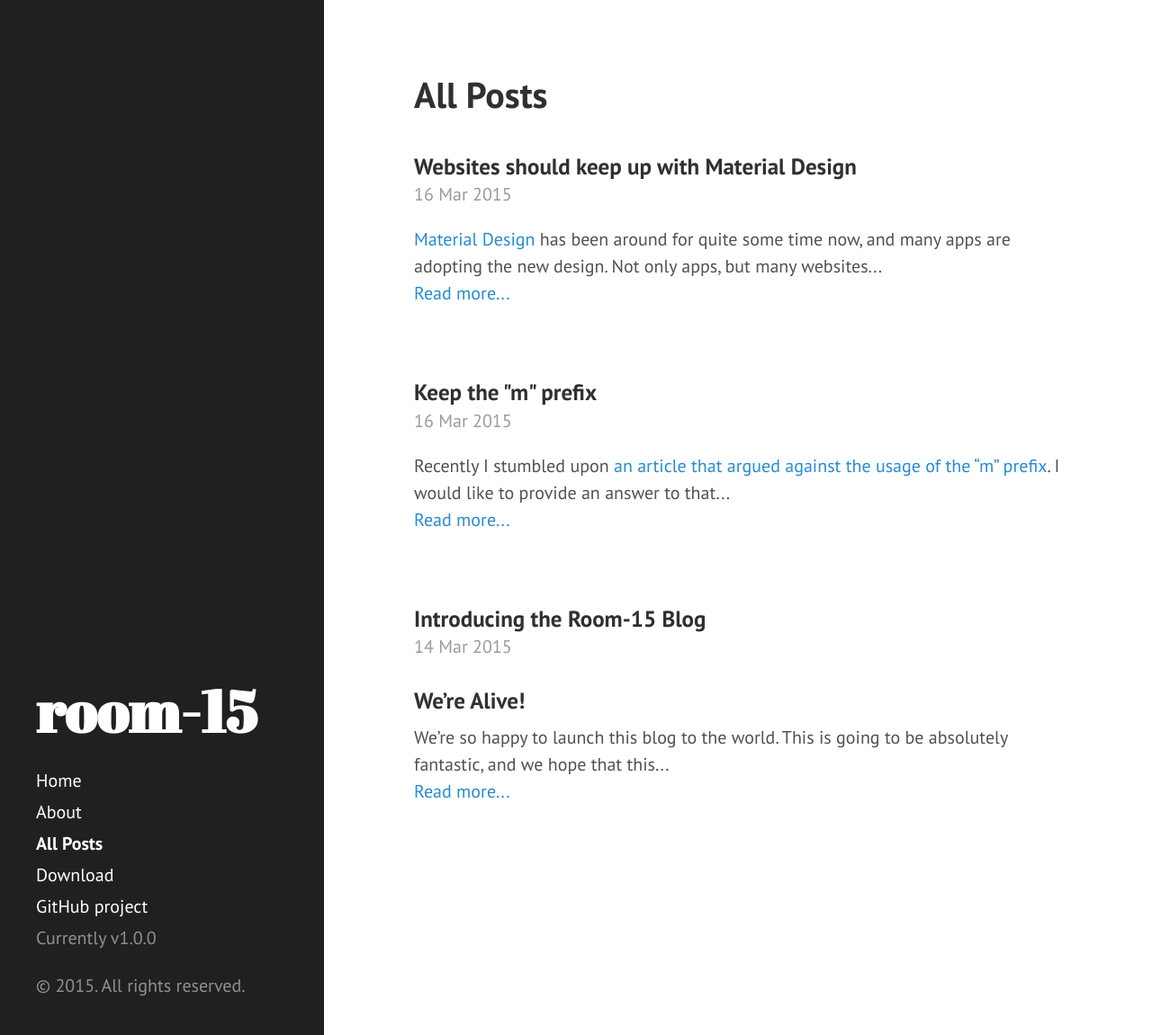
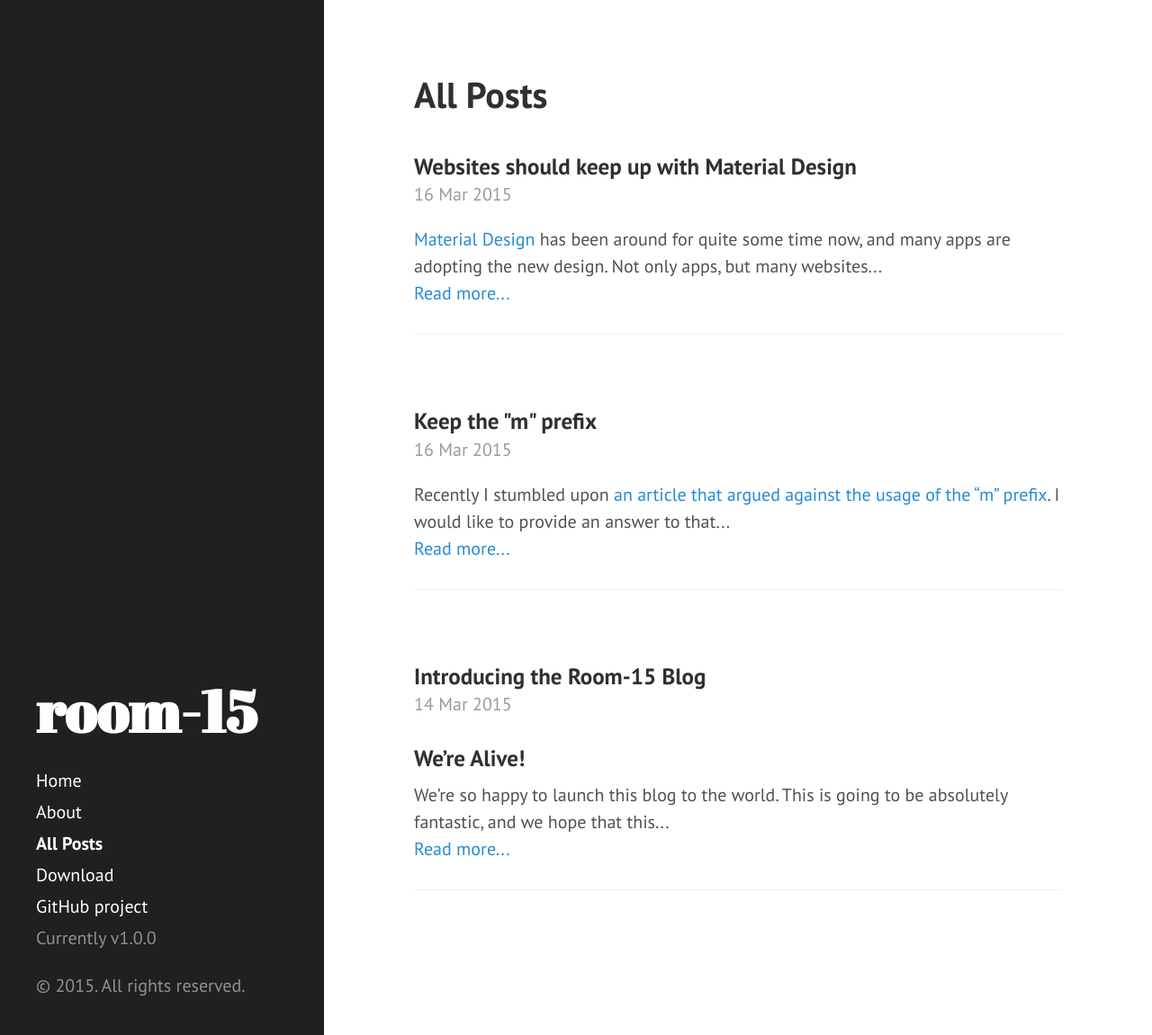
Before and after one commit to room-15/blog, a Jekyll site: the page built from all-posts.html, in a window 1280 px wide and 1151 px high. Shown: the whole window at 90% size. Built offline with Jekyll 4.4.1, drawn with Linux system fonts in a browser that asks for light colours.

Commit message:
Changed separator to a horizontal line

```diff
--- a/all-posts.html
+++ b/all-posts.html
@@ -16,7 +16,7 @@ title: All Posts
     <span class="post-date">{{ post.date | date_to_string }}</span>
 
     {{ post.content | truncatewords:25 }}<br>
-    <a href="{{site.baseurl}}{{ post.url }}">Read more...</a>
+    <a href="{{site.baseurl}}{{ post.url }}">Read more...</a><hr>
 
   </div>
   {% endfor %}
```
